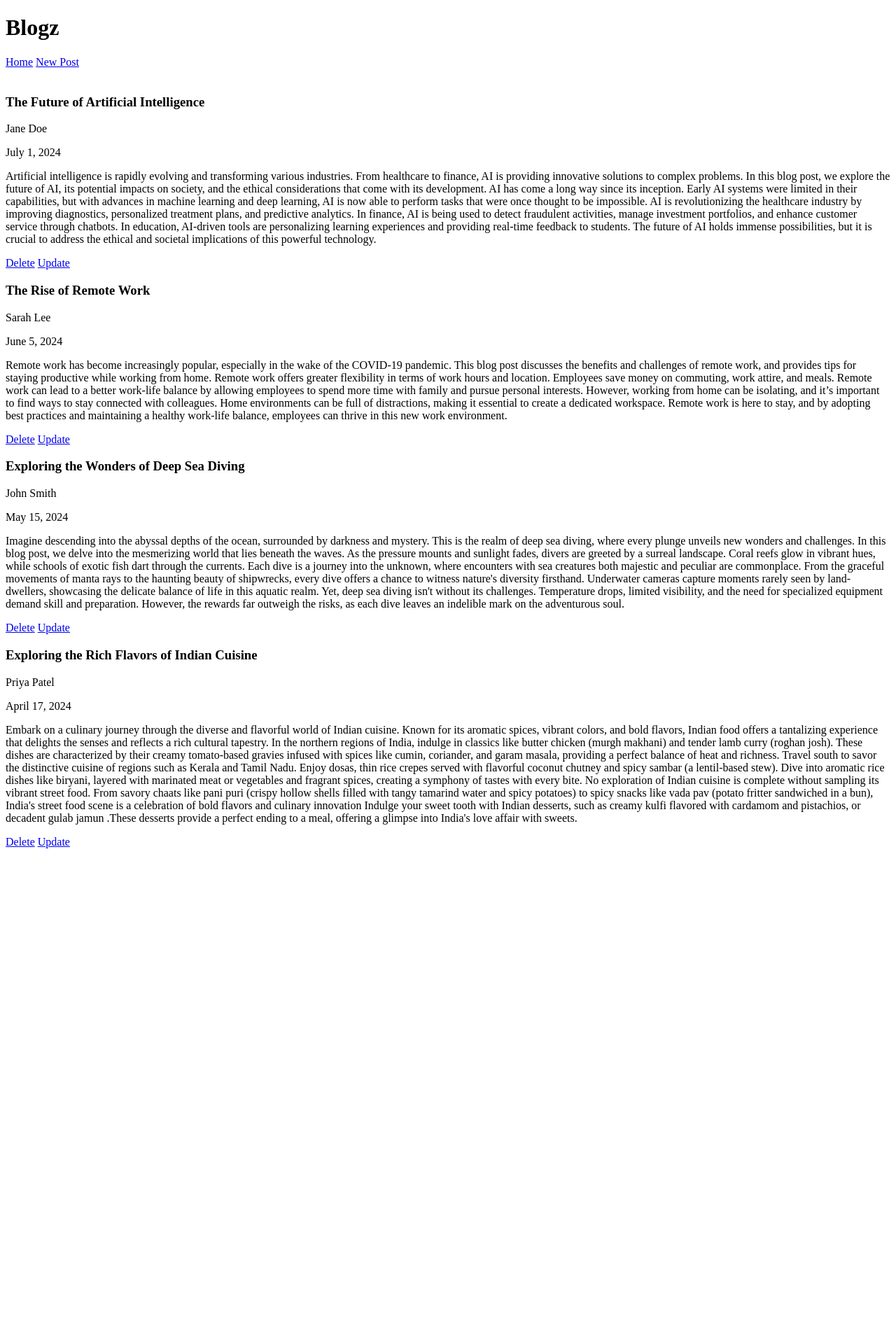
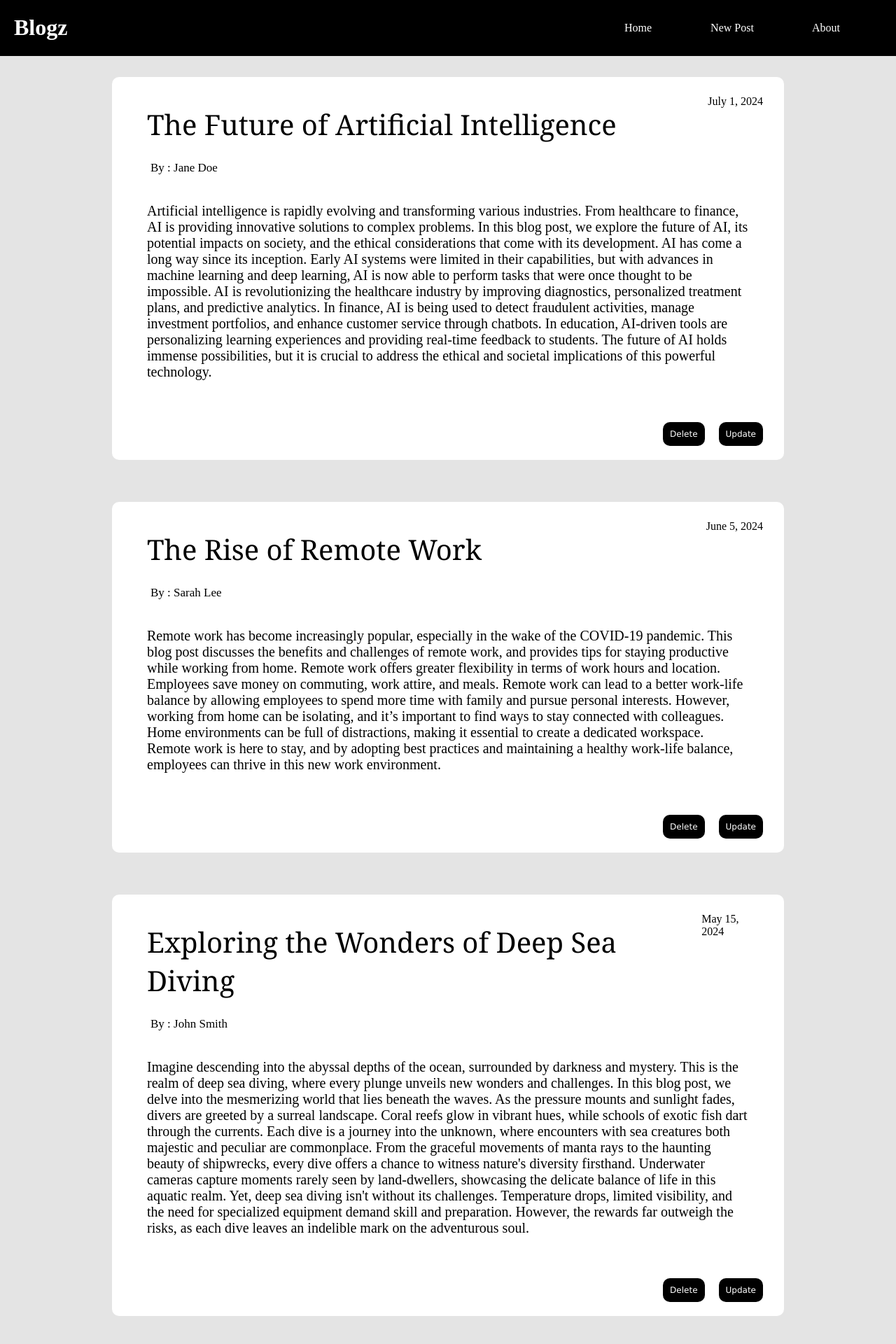
Before and after one commit to tims-exe/Blog-Website, a Django app: page / in a window 1280 px wide. Shown: the top 1920 px of the page at 70% size. Before the commit the page ends 1212 px from the top, so only its background shows below. Run offline with Django 5.2, Linux system fonts and the light colour scheme; data comes from the database, SQL or seed files in the repository; both versions use the stored data as it was after the commit.

Commit message:
website version 1 done

```diff
--- /dev/null
+++ b/blogz/blog_app/static/home.css
@@ -0,0 +1,83 @@
+body {
+    margin: 0px;
+    padding: 0px;
+    background-color: rgb(228, 228, 228);
+}
+.container{
+    display: flex;
+    flex-direction: column;
+    justify-content: center;
+    align-items: center;
+}
+
+.navbar{
+    width: 100%;
+    display: flex;
+    justify-content: space-between;
+    background-color: black;
+    align-items: center;
+}
+
+.app-title{
+    margin-left: 20px;
+    color: white;
+}
+
+.navbar-links{
+    color: white;
+    text-decoration: none;
+    margin-right: 80px;
+}
+
+.blog-card{
+    background-color: white;
+    width: 900px;
+    padding-inline: 30px;
+    margin: 30px;
+    border-radius: 10px;
+}
+
+.blog-title{
+    margin-top: 20px;
+    font-size: 40px;
+    padding-left: 20px;
+    padding-top: 20px;
+    font-family: Georgia, 'Times New Roman', Times, serif;
+}
+
+.blog-author{
+    padding-left: 25px;
+    padding-top: 25px;
+    font-size: 17px;
+    margin: 0px;
+}
+
+.header{
+    display: flex;
+    justify-content: space-between;
+}
+
+.blog-content{
+    padding: 20px;
+    font-size: 20px;
+}
+
+.blog-buttons{
+    width: 100%;
+    display: flex;
+    justify-content: end;
+    padding-top: 20px;
+    padding-left: 20px;
+    margin-bottom: 20px;
+}
+
+.blog-button{
+    text-decoration: none;
+    background-color: black;
+    color: white;
+    padding: 10px;
+    margin-right: 20px;
+    font-size: 12px;
+    border-radius: 10px;
+    font-family: Verdana, Geneva, Tahoma, sans-serif;
+}
--- a/blogz/blog_app/templates/home.html
+++ b/blogz/blog_app/templates/home.html
@@ -1,25 +1,42 @@
+{% load static %}
 <!DOCTYPE html>
-<html lang="en">
+<html>
 <head>
     <meta charset="UTF-8">
     <meta name="viewport" content="width=device-width, initial-scale=1.0">
+    <link rel="stylesheet" href="{% static 'home.css' %}">
     <title>Home</title>
 </head>
 <body>
-    <h1>
-        Blogz
-    </h1>
-    <a href="home">Home</a>
-    <a href="add">New Post</a><br><br>
-    {% for blog in blogdata %}
-        <h3>
-            {{ blog.title }}
-        </h3>
-        <p>{{ blog.author }}</p>
-        <p>{{ blog.date }}</p>
-        <p>{{ blog.content }}</p>
-        <a href="{% url 'delete' blog.pk %}">Delete</a>
-        <a href="{% url 'getbloginfo' blog.pk %}">Update</a>
-    {% endfor %}
+    <div class="navbar">
+        <h1 class="app-title">
+            Blogz
+        </h1>
+        <div class="app-navbar">
+            <a href="" class="navbar-links">Home</a>
+            <a href="add" class="navbar-links">New Post</a>
+            <a href="" class="navbar-links">About</a>
+        </div>
+    </div>
+    <div class="container">
+        {% for blog in blogdata %}
+            <div class="blog-card">
+                <div class="header">
+                    <div class="blog-header">
+                        <div class="blog-title">
+                            <p style="margin: 0px;">{{ blog.title }}</p>
+                        </div>
+                        <p class="blog-author">By : {{ blog.author }}</p>
+                    </div>
+                    <p style="padding-top: 10px;">{{ blog.date }}</p>
+                </div>
+                <p class="blog-content">{{ blog.content }}</p>
+                <div class="blog-buttons">
+                    <a href="{% url 'delete' blog.pk %}" class="blog-button">Delete</a>
+                    <a href="{% url 'getbloginfo' blog.pk %}" class="blog-button">Update</a>
+                </div>
+            </div>
+        {% endfor %}
+    </div>
 </body>
 </html>
```
Also changed, not shown: blogz/blog_app/static/add_blog.css (added, +94 -0 lines), blogz/blog_app/static/get_blog.css (added, +92 -0 lines), blogz/blog_app/templates/add_blog.html (+25 -5 lines), blogz/blog_app/templates/get_blog_info.html (+29 -7 lines), blogz/db.sqlite3.
